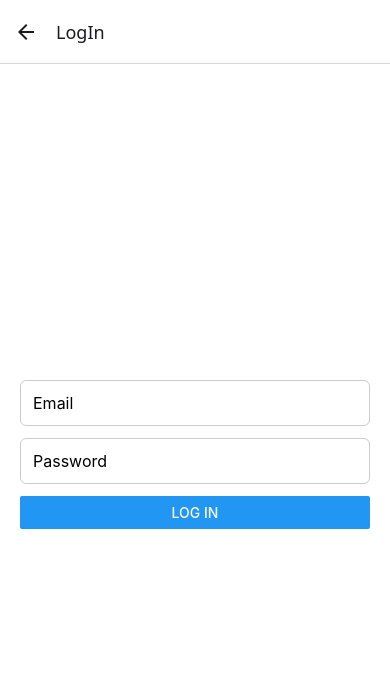
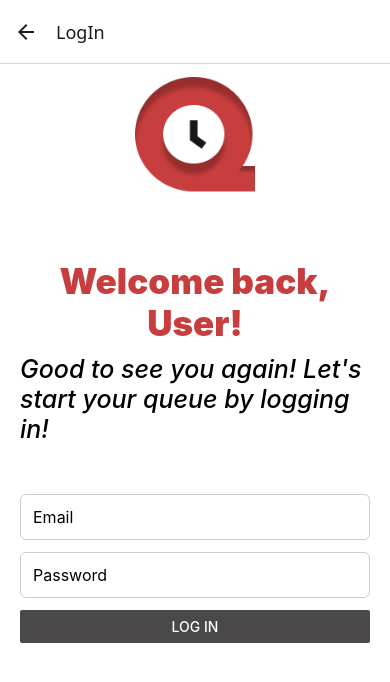
Before and after one commit to GreyedOutName/QueueListingApp, a React Native app in the folder QueueListingApp/: screen /LogIn in a window 390 px wide. Shown: the top 682 px of the page. Built offline with nearby package versions, Linux system fonts and the light colour scheme.

Commit message:
Image banner, icon, login design

```diff
--- a/QueueListingApp/screens/LogInScreen.tsx
+++ b/QueueListingApp/screens/LogInScreen.tsx
@@ -1,6 +1,6 @@
 import React, { useState } from 'react';
-import { View, TextInput, Button, Alert, StyleSheet } from 'react-native';
-import { useNavigation,NavigationProp } from '@react-navigation/native';
+import { View, TextInput, Text, Image, Button, Alert, StyleSheet } from 'react-native';
+import { useNavigation, NavigationProp } from '@react-navigation/native';
 import { supabase } from '../lib/supabase';
 import { RootStackParamList } from '../App';
 
@@ -25,6 +25,12 @@ export default function LogInScreen() {
 
   return (
     <View style={styles.container}>
+
+      <Image source={require('../assets/icon.png')} style={styles.icon}/>
+
+      <Text style={styles.welcometext}>Welcome back, User!</Text>
+      <Text style={styles.text}>Good to see you again! Let's start your queue by logging in!</Text>
+
       <TextInput
         placeholder="Email"
         onChangeText={setEmail}
@@ -39,7 +45,7 @@ export default function LogInScreen() {
         value={password}
         style={styles.input}
       />
-      <Button title="Log In" onPress={handleLogin} />
+      <Button title="Log In" onPress={handleLogin} color='#4A4848'/>
     </View>
   );
 }
@@ -51,6 +57,28 @@ const styles = StyleSheet.create({
     justifyContent: 'center',
     backgroundColor: '#fff',
   },
+  icon:{
+    height: 120,
+    width: 120,
+    marginTop: -190,
+    marginBottom: 15,
+    alignSelf: 'center',
+    resizeMode: 'contain'
+  },
+  welcometext: {
+    fontSize: 35,
+    fontWeight: '900',
+    marginTop: 50,
+    paddingBottom: 10,
+    color: '#C83E3E',
+    textAlign: 'center',
+  },
+  text: {
+    fontSize: 25,
+    marginBottom: 50,
+    fontWeight: '500',
+    fontStyle: 'italic',
+  },
   input: {
     marginBottom: 12,
     borderWidth: 1,
@@ -58,5 +86,5 @@ const styles = StyleSheet.create({
     padding: 12,
     borderRadius: 6,
     fontSize: 16,
-  },
+  }
 });
```
Also changed, not shown: QueueListingApp/assets/Banner.png, QueueListingApp/assets/icon.png.
